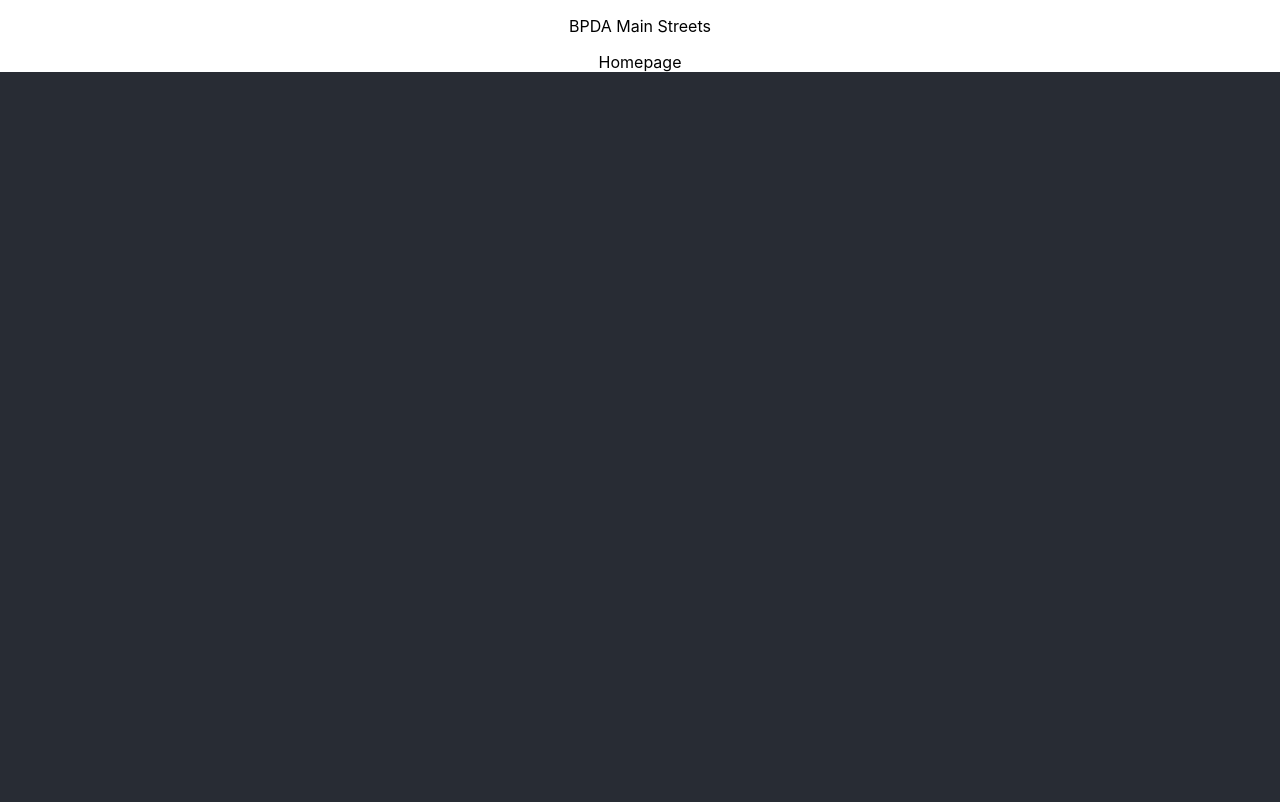
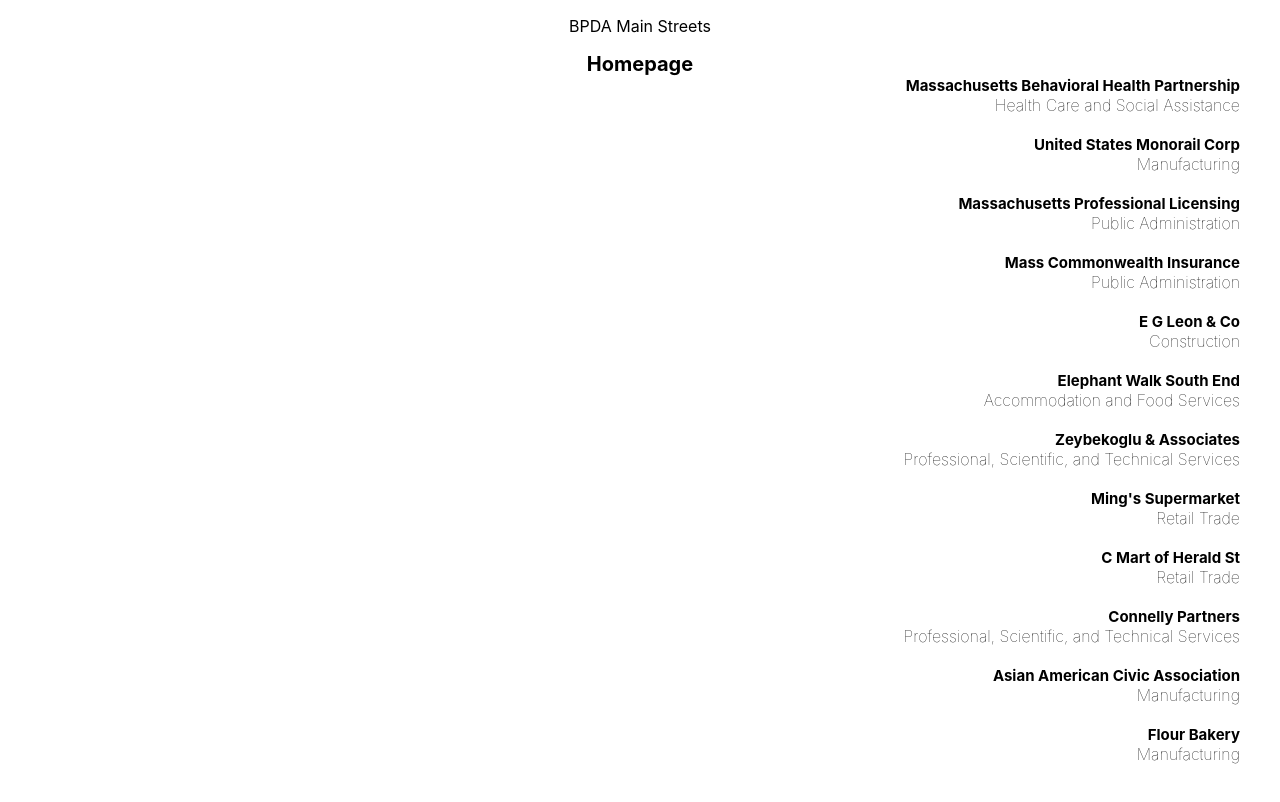
Before and after one commit to ukamila/se-bpda-main-streets, a React (Create React App) app in the folder dev-app/: page / in a window 1280 px wide. Shown: the top 802 px of the page. Built offline with nearby package versions, Linux system fonts and the light colour scheme.

Commit message:
"added eslint"

```diff
--- a/dev-app/src/App.js
+++ b/dev-app/src/App.js
@@ -1,14 +1,12 @@
-import logo from './logo.svg';
+import React from 'react';
 import './App.css';
-import { Homepage } from './pages/homepage/homepage';
+import {Homepage} from './pages/homepage';
 
 function App() {
   return (
     <div className="App">
       <p> BPDA Main Streets </p>
       <Homepage />
-      <header className="App-header">
-      </header>
     </div>
   );
 }
--- a/dev-app/src/pages/homepage/homepage.css
+++ /dev/null
@@ -1,4 +0,0 @@
-.span {
-    font-size: 40px;
-    color: aqua;
-}
--- a/dev-app/src/pages/homepage/homepage.tsx
+++ /dev/null
@@ -1,13 +0,0 @@
-import React from 'react';
-
-interface Props {
-    data?: string
-}
-
-class Homepage extends React.Component<Props, {}> {
-    render(){
-        return <span className="span">Homepage</span>
-    }
-}
-
-export {Homepage}
--- /dev/null
+++ b/dev-app/src/pages/homepage/index.tsx
@@ -0,0 +1,75 @@
+import React from 'react';
+import './index.tsx.css';
+
+interface Props {
+    data?: string
+}
+
+const data = [
+  {
+    name: 'Massachusetts Behavioral Health Partnership',
+    type: 'Health Care and Social Assistance',
+  },
+  {
+    name: 'United States Monorail Corp',
+    type: 'Manufacturing',
+  },
+  {
+    name: 'Massachusetts Professional Licensing',
+    type: 'Public Administration',
+  },
+  {
+    name: 'Mass Commonwealth Insurance',
+    type: 'Public Administration',
+  },
+  {
+    name: 'E G Leon & Co',
+    type: 'Construction',
+  },
+  {
+    name: 'Elephant Walk South End',
+    type: 'Accommodation and Food Services',
+  },
+  {
+    name: 'Zeybekoglu & Associates',
+    type: 'Professional, Scientific, and Technical Services',
+  },
+  {
+    name: 'Ming\'s Supermarket',
+    type: 'Retail Trade',
+  },
+  {
+    name: 'C Mart of Herald St',
+    type: 'Retail Trade',
+  },
+  {
+    name: 'Connelly Partners',
+    type: 'Professional, Scientific, and Technical Services',
+  },
+  {
+    name: 'Asian American Civic Association',
+    type: 'Manufacturing',
+  },
+  {
+    name: 'Flour Bakery',
+    type: 'Manufacturing',
+  },
+];
+
+class Homepage extends React.Component<Props, {}> {
+  render() {
+    return (
+      <div>
+        <span className="span">Homepage</span>
+        {data.map((item) =>
+          <div className="list" key="item.id">
+            <div className="name">{item.name}</div>
+            <div className="type">{item.type}</div>
+          </div>,
+        )}
+      </div>
+    );
+  }
+}
+
+export {Homepage};
--- /dev/null
+++ b/dev-app/src/pages/homepage/index.tsx.css
@@ -0,0 +1,19 @@
+.span {
+    font-size: 20px;
+    font-weight: bold;
+}
+
+.list {
+    text-align: right;
+    margin-right: 40px;
+}
+
+.name {
+    font-size: 15px;
+    font-weight: bold;
+}
+
+.type {
+    font-weight: 100;
+    margin-bottom: 20px;
+}
```
Also changed, not shown: dev-app/package.json (+6 -1 lines), dev-app/.eslintrc.js (added), 2 other files (tests, documents, lock files or other folders).
